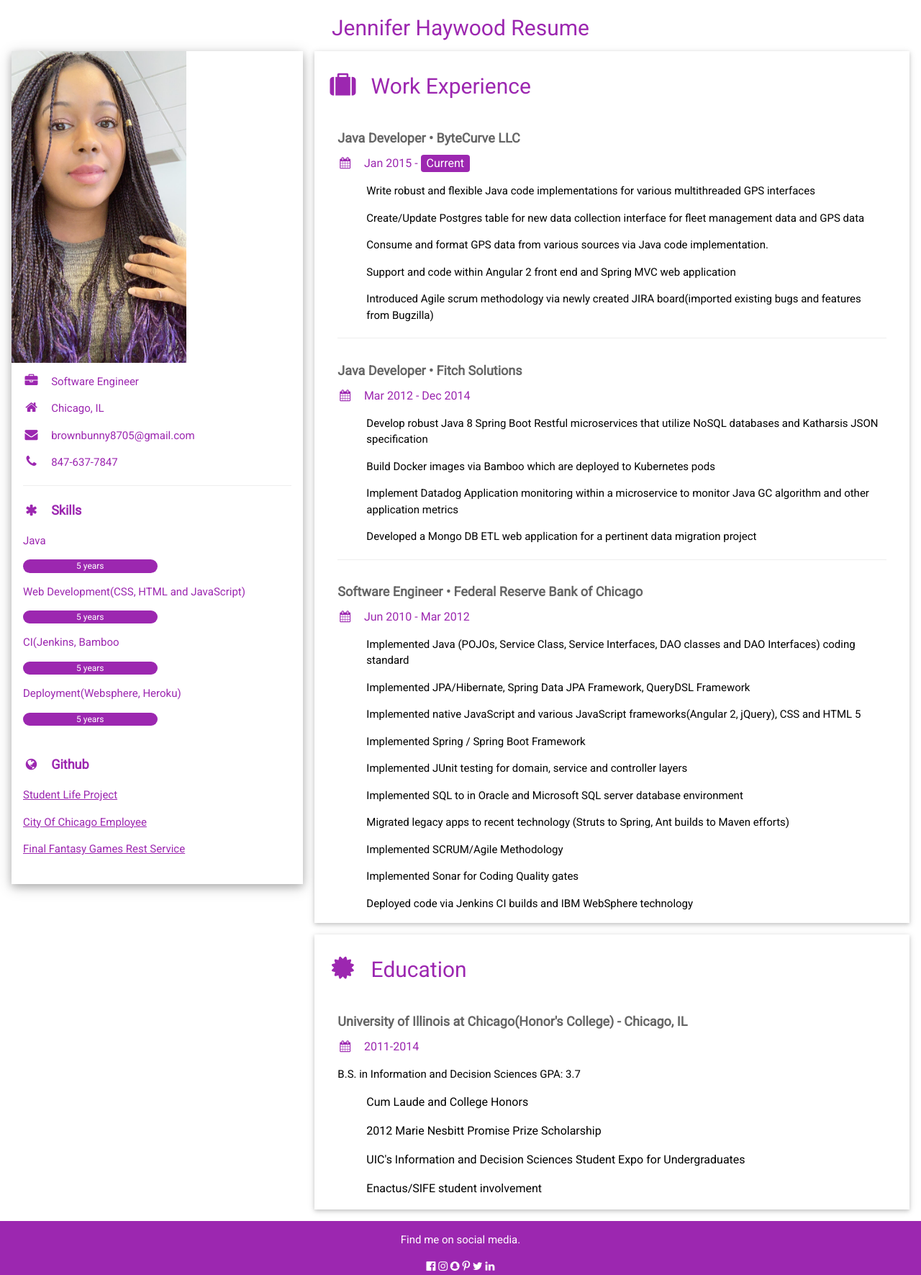
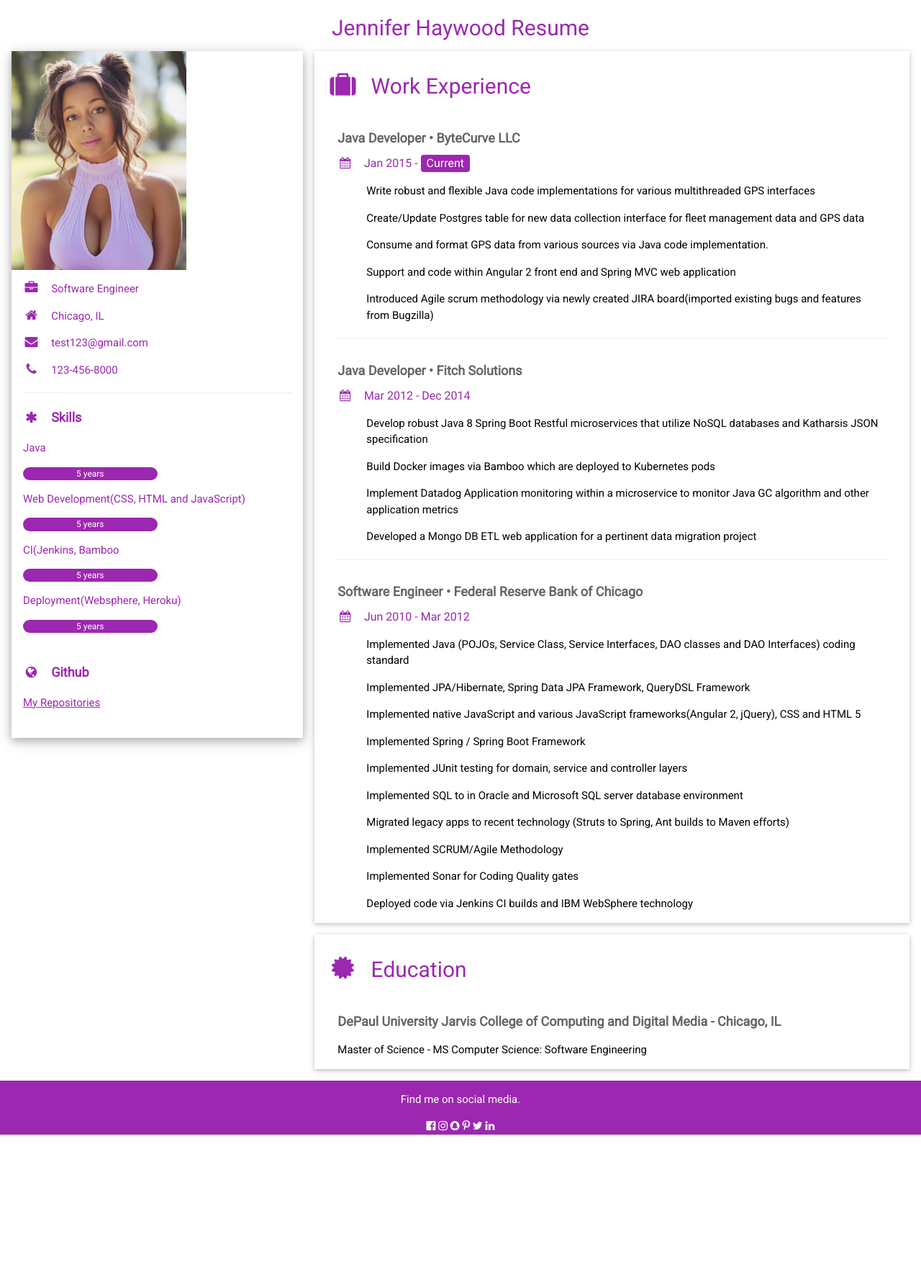
Before and after one commit to finalfantasyfan87/jenapp1, a Django app: template jenapp1/templates/resume.html in a window 1280 px wide. Shown: the whole page at 72% size. After the commit the page ends 1576 px from the top, so only its background shows below. Run offline with Django 3.2, Linux system fonts and the light colour scheme; the template is opened without the code that fills it, so the values that code supplies are empty.

Commit message:
html changes update

```diff
--- a/jenapp1/settings.py
+++ b/jenapp1/settings.py
@@ -25,7 +25,7 @@ SECRET_KEY = 'kl=e4&*m#cu(o%yw3*v66pqh2!@13hd==b=^(*eixk&2ybtibq'
 # SECURITY WARNING: don't run with debug turned on in production!
 DEBUG = True
 
-ALLOWED_HOSTS = ['jenapp1.herokuapp.com','127.0.0.1']
+ALLOWED_HOSTS = ['jenapp1.herokuapp.com','127.0.0.1','localhost']
 
 
 # Application definition
--- a/jenapp1/templates/resume.html
+++ b/jenapp1/templates/resume.html
@@ -29,16 +29,16 @@
 
                 <div class="w3-display-container">
 
-                    <img src="{% static 'purpBraids.jpg' %}" style="width:60%" alt="Avatar">
+                    <img src="{% static 'purpleclueless.PNG' %}" style="width:60%" alt="Avatar">
 
                 </div>
                 <div class="w3-container">
                     <p><i class="fa fa-briefcase fa-fw w3-margin-right w3-large w3-text-purple"></i>Software Engineer
                     </p>
                     <p><i class="fa fa-home fa-fw w3-margin-right w3-large w3-text-purple"></i>Chicago, IL</p>
-                    <p><i class="fa fa-envelope fa-fw w3-margin-right w3-large w3-text-purple"></i>brownbunny8705@gmail.com
+                    <p><i class="fa fa-envelope fa-fw w3-margin-right w3-large w3-text-purple"></i>test123@gmail.com
                     </p>
-                    <p><i class="fa fa-phone fa-fw w3-margin-right w3-large w3-text-purple"></i>847-637-7847</p>
+                    <p><i class="fa fa-phone fa-fw w3-margin-right w3-large w3-text-purple"></i>123-456-8000</p>
                     <hr>
 
                     <p class="w3-large"><b><i class="fa fa-asterisk fa-fw w3-margin-right w3-text-purple"></i>Skills</b>
@@ -65,17 +65,9 @@
 
                     <p class="w3-large w3-text-theme"><b><i
                             class="fa fa-globe fa-fw w3-margin-right w3-text-purple"></i>Github</b></p>
-                    <p><a href = "https://github.com/finalfantasyguru8705/studentlifeproject">Student Life Project</a></p>
+                    <p><a href = "https://github.com/finalfantasyfan87?tab=repositories">My Repositories</a></p>
                     <div class="w3-light-purple w3-round-xlarge">
                         <span class="w3-round-xlarge w3-purple" style="height:24px;width:100%"></span>
-                    </div>
-                    <p><a href = "https://github.com/finalfantasyguru8705/cityofchicagoemployeedatat">City Of Chicago Employee</a></p>
-                    <div class="w3-light-purple w3-round-xlarge">
-                        <span class="w3-round-xlarge w3-purple" style="height:24px;width:55%"></span>
-                    </div>
-                      <p><a href = "https://github.com/finalfantasyguru8705/https-finalfantasyguru87-bitbucket.org-finalfantasyguru87-webservicegame">Final Fantasy Games Rest Service</a></p>
-                    <div class="w3-light-purple w3-round-xlarge">
-                        <span class="w3-round-xlarge w3-purple" style="height:24px;width:25%"></span>
                     </div>
                     <br>
                 </div>
@@ -190,26 +182,8 @@
                 <h2 class="w3-text-purple w3-padding-16"><i
                         class="fa fa-certificate fa-fw w3-margin-right w3-xxlarge w3-text-purple"></i>Education</h2>
                 <div class="w3-container">
-                    <h5 class="w3-opacity"><b>University of Illinois at Chicago(Honor's College) - Chicago, IL</b></h5>
-                    <h6 class="w3-text-purple"><i class="fa fa-calendar fa-fw w3-margin-right"></i>2011-2014</h6>
-                    <p>B.S. in Information and Decision Sciences GPA: 3.7</p>
-                    <h6>
-                        <p>
-                        <ul>Cum Laude and College Honors</ul>
-                        </p>
-
-                        <p>
-                        <ul>2012 Marie Nesbitt Promise Prize Scholarship
-                        </ul>
-                        </p>
-                        <p>
-                        <ul>UIC's Information and Decision Sciences Student Expo for Undergraduates</ul>
-                        </p>
-                        <p>
-                        <ul>Enactus/SIFE student involvement
-                        </ul>
-                        </p>
-                    </h6>
+                    <h5 class="w3-opacity"><b>DePaul University Jarvis College of Computing and Digital Media - Chicago, IL</b></h5>
+                    <p>Master of Science - MS Computer Science: Software Engineering</p>
                 </div>
             </div>
 
--- a/jenapp1/urls.py
+++ b/jenapp1/urls.py
@@ -22,6 +22,5 @@ from django.conf.urls.static import static
 from jenapp1 import views
 
 urlpatterns = [
-    url('/', views.resume, name='resume'),
-    path('admin/', admin.site.urls),
+    path('', views.resume, name='resume'),
 ]
```
Also changed, not shown: jenapp1/static/purpBraids.jpg (deleted), jenapp1/static/purpleclueless.PNG (added).
